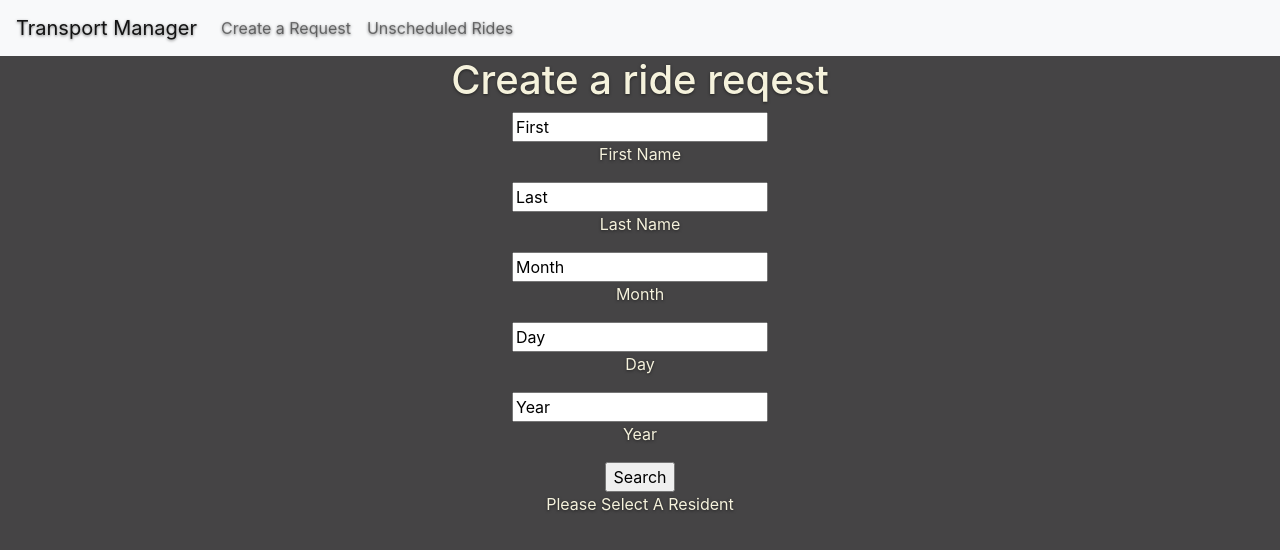
After one commit to Yourcelium/Transport-Manager, a Django app: page /schedule/trip/request in a window 1280 px wide. The commit adds this page. Shown: the top 550 px of the page. Run offline with Django 3.2, Linux system fonts and the light colour scheme; some libraries are stand-ins or nearby versions.

Commit message:
Started Ride Request Form Vue

```diff
--- a/schedule/urls.py
+++ b/schedule/urls.py
@@ -19,12 +19,14 @@ urlpatterns = [
     path('trip/future', views.list_future_trips, name='list_future_trips'),
     path('trip/api_triplist_unscheduled', views.api_triplist_unscheduled, name='api_triplist_unscheduled'),
     path('trip/api_unscheduled', views.render_unscheduled_triplist, name='api_triplist_unscheduled'),
+    path('trip/request', views.render_trip_request, name="render_trip_request"),
 
     #Resident
     path('resident/', views.list_residents, name='list_residents'),
     path('resident/create/', views.create_resident, name='create_resident'),
     path('resident/detail/<int:pk>', views.detail_resident, name='detail_resident'),
     path('resident/edit/<int:pk>', views.edit_resident, name='edit_resident'),
+    path('resident/search/', views.resident_search, name="resident_search"),
 
     #Medical Provider
     path('medical_provider/', views.list_medical_provider, name='list_medical_provider'),
--- a/schedule/views.py
+++ b/schedule/views.py
@@ -59,8 +59,6 @@ def delete_trip(request, pk):
         trip.delete()
         return redirect('schedule:list_trips')
 
-
-
 def pull_triplist_unscheduled(request):
     trips = Trip.objects.all().filter(trip_scheduled_status=False)
     return render(request, 'schedule/trip/list_trips.html', {'trips':trips, 'title':'All Unscheduled Trips'})
@@ -106,7 +104,7 @@ def list_today_trips(request):
 @api_view(['GET'])
 def api_triplist_unscheduled(request):
     days = int(request.GET.get('days', 7))
-    trips = Trip.objects.filter(trip_scheduled_status=False)
+    trips = Trip.objects.filter(trip_scheduled_status=False, trip_datetime__gte=datetime.now())
     trips = TripSerializer(trips, many=True)
     return Response(trips.data)
 
@@ -127,7 +125,15 @@ def list_future_trips(request):
         trips = TripSerializer(trips, many=True)
         return Response(trips.data)
 
+def render_trip_request(request):
+    return render(request, 'schedule/trip/vue/trip_request.html')
 
+@api_view(['GET'])
+def resident_search(request):
+    full_name= request.GET.get('full_name')
+    DOB = request.GET.get('DOB')
+    resident = Resident.objects.filter(full_name__icontains=full_name)
+    import pdb; pdb.set_trace()
 
 
 
@@ -160,6 +166,8 @@ def edit_resident(request, pk):
             resident = form.save(commit=False)
             trip.save()
             return redirect('schedule:detail_resident', pk=resident.pk)
+
+
 
 
 #Medcial Provider
--- a/static/css/site.css
+++ b/static/css/site.css
@@ -168,5 +168,13 @@ body {
 .trip-form{
   display:grid;
   grid-template-columns: 1fr 1fr;
+}
 
+.control-panel{
+  padding-bottom: 50px;
 }
+
+.control-panel input{
+  display: block;
+  float: left;
+}
--- a/static/js/dashboard/dashboard.js
+++ b/static/js/dashboard/dashboard.js
@@ -7,6 +7,7 @@ new Vue({
         days: 7,
         floor: 0,
         loading: false,
+        resident: 'all',
     },
     methods: {
         getTodayTrips: function(){
--- /dev/null
+++ b/static/js/trip/trip_request.js
@@ -0,0 +1,38 @@
+new Vue({
+    el: '#ride-form',
+    delimiters: ["[[", "]]"],
+    data: {
+        first_name: "First",
+        last_name: "Last",
+        DOB_year: "Year",
+        DOB_month: "Month",
+        DOB_day: "Day",
+        DOB: null,
+        resident_found: false,
+        resident: null,
+        procedure: "procedure",
+        destination: "destination",
+        appointment_datetime: null,
+        strecher: false,
+        oxygen: false,
+        oxygen_liters: 0,
+        arranged_by: null,
+    },
+    methods: {
+        searchResidents: function(){
+            var self = this
+            self.DOB = self.DOB_year + "-" + self.DOB_month + "-" + self.DOB_day
+            $.get("/schedule/resident/search/" + "?full_name=" + self.first_name + "+" + self.last_name + "&DOB=" + self.DOB)
+            .done(function(resident){
+                self.resident = resident
+                self.resident = true
+
+            })
+        },
+        checkSubmit: function(){
+            console.log("Im here")
+            this.searchResidents()
+        }
+    }
+
+})
--- a/templates/layout.html
+++ b/templates/layout.html
@@ -25,7 +25,13 @@
                     <a class="nav-link" href="{% url 'schedule:api_triplist_unscheduled' %}">Unscheduled Rides</a>
                 </li>
             </ul>
+        {% if request.user.is_authenticated %}
+        <div class="login-display nav-item">
+        Logged In As: {{request.user.username}}
         </div>
+        {% endif %}
+        </div>
+
     </nav>
     <div id="page">
         <div id="content">
--- a/templates/schedule/dashboard.html
+++ b/templates/schedule/dashboard.html
@@ -5,11 +5,12 @@
 {% if request.user.is_authenticated %}
 <h1>Dashboard</h1>
 <div id="dashboard">
-    <div class="control-pannel">
+    <div class="control-panel">
         <div class="time-input input">
         Days: <input type="text" v-model="days" v-on:keypress="checkSubmitDays">
         </div>
         <div class="floor-input input">
+            Floor:
             <select name="floor" v-model="floor" v-on:change="checkSubmitFloor">
                 <option value="0">All</option>
                 <option value="2">2nd</option>
--- a/templates/schedule/trip/api_list_trip_unscheduled.html
+++ b/templates/schedule/trip/api_list_trip_unscheduled.html
@@ -2,12 +2,12 @@
 {% load static %}
 
 {% block content %}
-<h1>All Unscheduled Trips</h1>
+<h1>Upcoming Unscheduled Trips</h1>
 <div v-cloak id="trips-future">
     <div v-for="trip in trips">
         <div class="trip-display">
              [[trip.resident.first_name]] [[trip.resident.last_name]] going to [[trip.destination.name]] at [[trip.trip_datetime]]
-             <a class="trip-link" v-bind:href="'/schedule/trip/detail/' + trip.id">Edit</a>
+             <a class="trip-link" v-bind:href="'/schedule/trip/detail/' + trip.id" target=_parent>Edit</a>
         </div>
     </div>
 
--- /dev/null
+++ b/templates/schedule/trip/vue/trip_request.html
@@ -0,0 +1,50 @@
+{% extends "layout.html" %}
+{% load static %}
+
+{% block content %}
+
+<h1>Create a ride reqest</h1>
+<div id="ride-form">
+    <div id="resident-search">
+        <div class="text-input name-input">
+            <input v-model="first_name">
+            <p>First Name</p>
+        </div>
+        <div class="text-input name-input">
+            <input v-model="last_name">
+            <p>Last Name</p>
+        </div>
+        <div class="DOB-input">
+            <div class="month-input">
+                <input v-model="DOB_month">
+                <p>Month</p>
+            </div>
+            <div class="day-input">
+                <input v-model="DOB_day">
+                <p>Day</p>
+            </div>
+            <div class="year-input">
+                <input v-model="DOB_year">
+                <p>Year</p>
+            </div>
+        </div>
+        <div>
+            <input type="submit" v-on:click="checkSubmit" value="Search">
+        </div>
+    </div>
+    <div class="resident-display">
+        <div v-if="resident_found">
+            <p>Found: [[resident.first_name]]</p>
+        </div>
+        <div v-else>
+            Please Select A Resident
+        </div>
+    </div>
+</div>
+
+{% endblock content %}
+
+{% block scripts %}
+<script src="{% static 'js/trip/trip_request.js' %}"></script>
+
+{% endblock scripts %}
```
Also changed, not shown: schedule/models.py (+30 -22 lines), schedule/migrations/0011_auto_20180511_1255.py (added).
